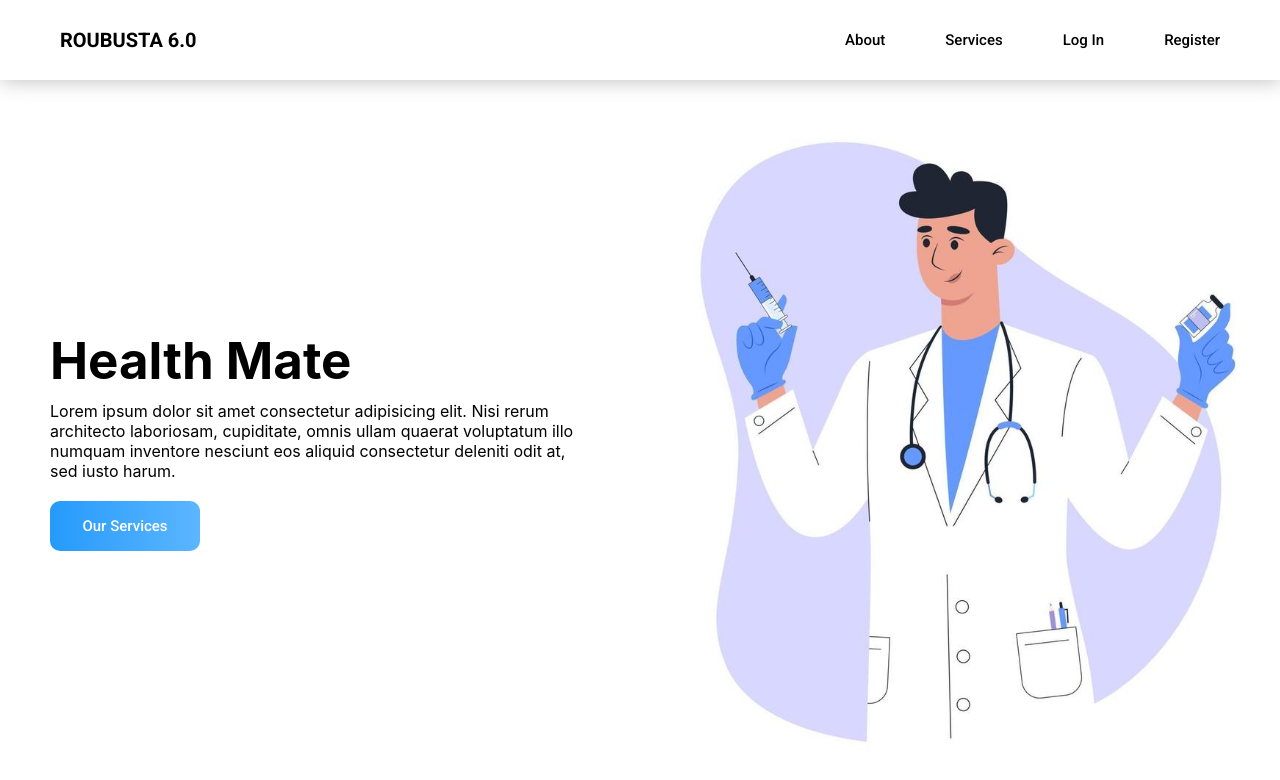
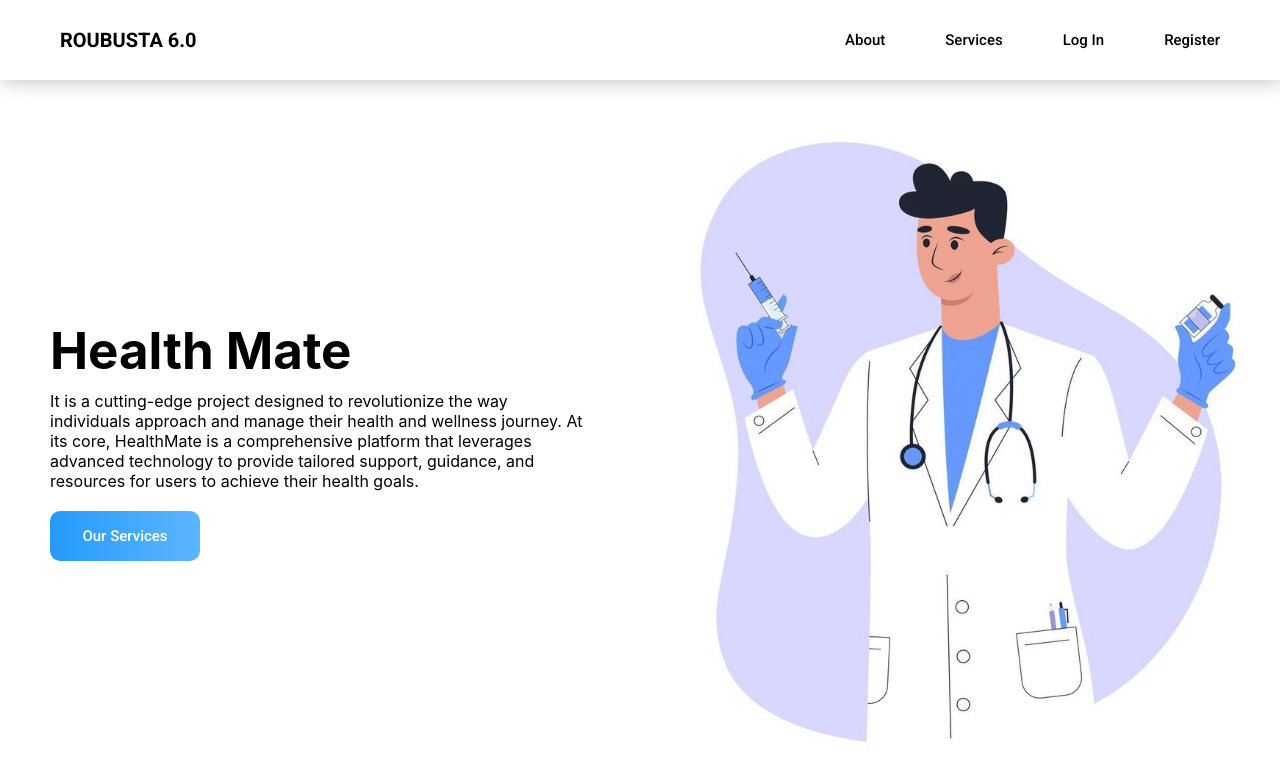
Before and after one commit to colddsam/Health-Care-Website, a React (Create React App) app: page /home in a window 1280 px wide. Shown: the top 780 px of the page. Built offline with nearby package versions, Linux system fonts and the light colour scheme.

Commit message:
final commit

```diff
--- a/src/pages/LandingPage.jsx
+++ b/src/pages/LandingPage.jsx
@@ -10,7 +10,7 @@ const LandingPage = () => {
             Health Mate
           </h1>
           <p className="description">
-            Lorem ipsum dolor sit amet consectetur adipisicing elit. Nisi rerum architecto laboriosam, cupiditate, omnis ullam quaerat voluptatum illo numquam inventore nesciunt eos aliquid consectetur deleniti odit at, sed iusto harum.
+             It is a cutting-edge project designed to revolutionize the way individuals approach and manage their health and wellness journey. At its core, HealthMate is a comprehensive platform that leverages advanced technology to provide tailored support, guidance, and resources for users to achieve their health goals.
           </p>
         <button className='services_button'>
           <Link to='/services' className='linkservice'>Our Services</Link>
--- a/src/pages/Services.jsx
+++ b/src/pages/Services.jsx
@@ -30,7 +30,7 @@ const Services = () => {
         <img className='proto' src={proto2} alt="proto2" />
       </section>
       <p className="description">
-        Lorem ipsum dolor sit amet consectetur adipisicing elit. In, voluptas pariatur repellendus dolorum dolore impedit accusamus rem accusantium illum eos facilis suscipit reiciendis ullam soluta nisi aliquam ipsam. Inventore, nihil?
+        Our device monitor various physical parameters like Blood Oxygen Level, Temperature, ECG, Heart Rate in real time through our sensors and according to the data it automatically provide the necessary pressure of oxygen if needed.
       </p>
         <ul className="facility_sec">
         {
```
